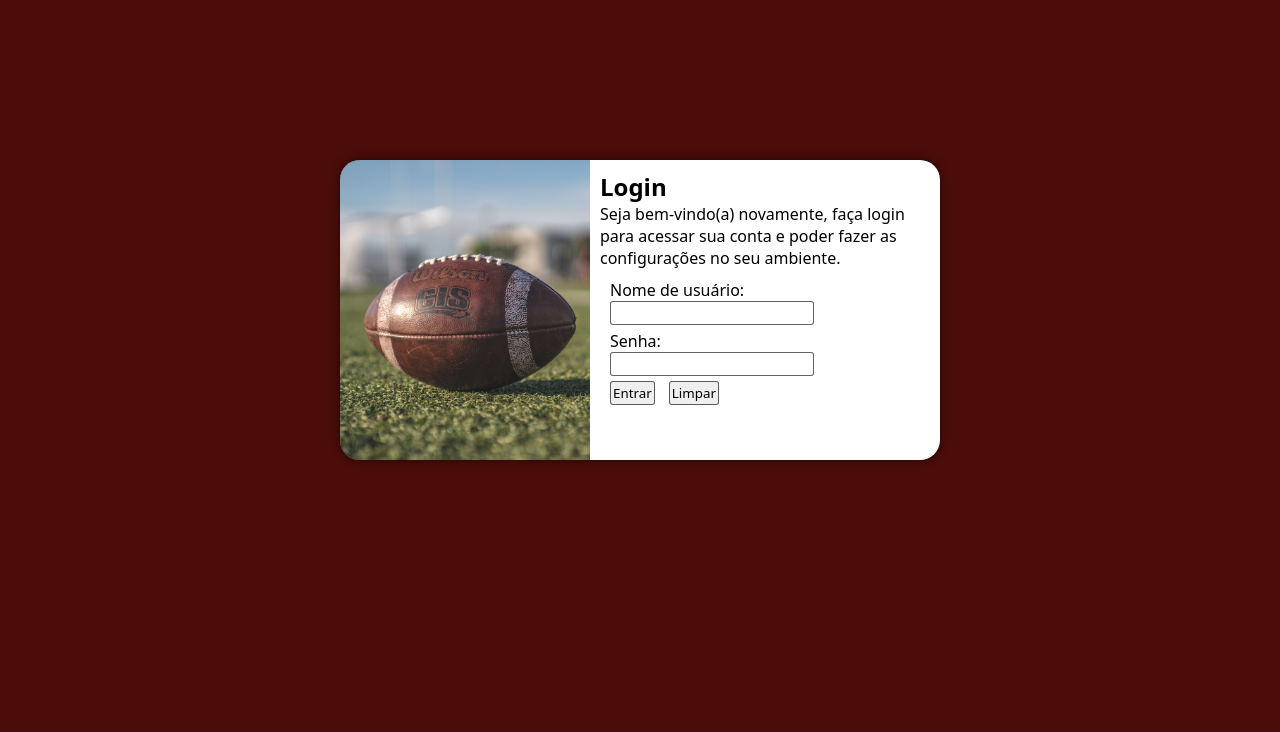
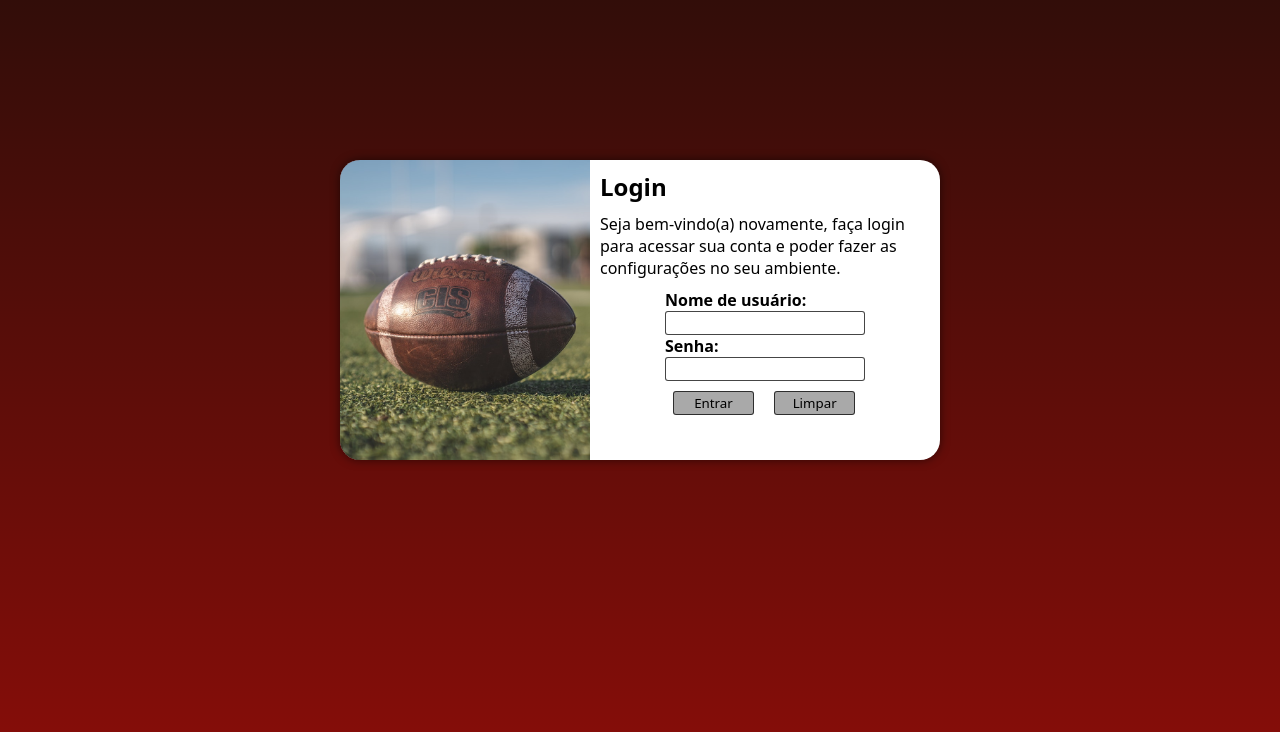
Before and after one commit to LucasCaravita/projeto-login, a plain HTML site: page index.html in a window 1280 px wide. Drawn offline with Linux system fonts and the light colour scheme.

Commit message:
Updates login

```diff
--- a/estilos/style.css
+++ b/estilos/style.css
@@ -15,7 +15,7 @@
 }
 
 body , html{
-    background-color: rgb(75,13,9);
+    background-image: linear-gradient(rgb(50, 13, 9),rgb(140, 13, 9));
     height: 100vh;
     width: 100vw;
 }
@@ -51,14 +51,32 @@ section#login > div#form{
     padding: 10px;
 }
 
+section#login  > div#form > h1{
+    margin: 0px 0px 10px 0px;
+}
+
 section#login > div#form > form{
-    width: 200px;
+    width: 220px;
     padding: 10px;
+    font-weight: 600;
+    margin: auto;
 }
 
 section#login > div#form > form > input{
-    border: 1px solid rgba(0, 0, 0, 0.621);
-    margin: 0px 10px 5px 0px;
+    border: 1px solid rgba(0, 0, 0, 0.729);
     border-radius: 3px;
     padding: 2px;
+    width: 200px;
 }
+
+section#login > div#form > form > input.botao{
+    width: 81px;
+    margin: 10px 8px 0px 8px;
+    background-color: darkgray;
+    font-weight: 500 !important;
+}
+
+section#login > div#form > form > input.botao:hover{
+    background-color: lightgrey;
+
+}
--- a/index.html
+++ b/index.html
@@ -22,8 +22,8 @@
                     <input type="text" name="Nome" id="iNome" required>
                     <label for="iSenha">Senha:</label>
                     <input type="password" name="Senha" id="iSenha" minlength="8" maxlength="15">
-                    <input type="submit" value="Entrar">
-                    <input type="reset" value="Limpar">
+                    <input class="botao" type="submit" value="Entrar">
+                    <input class="botao" type="reset" value="Limpar">
                 </form>
             </div>
         </section>
```
